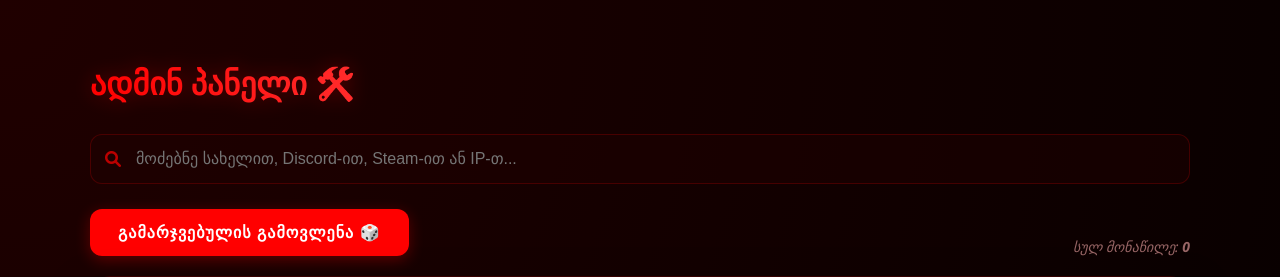
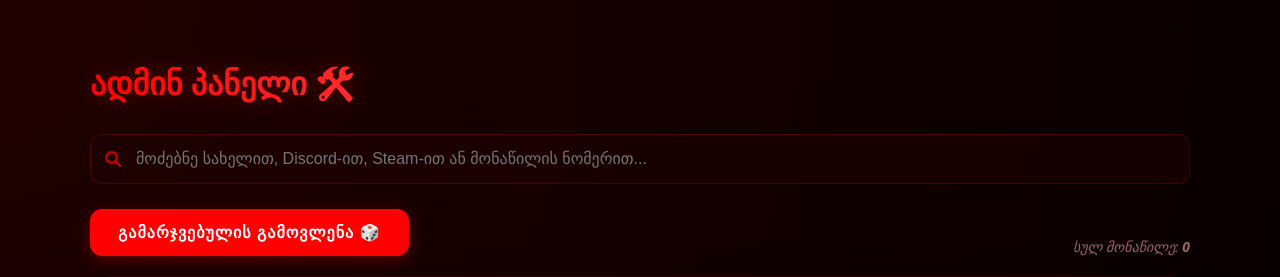
Before and after one commit to zukaabashidze/Giveaway-V0.7, a Flask app: template templates/admin.html in a window 1280 px wide. Shown: the top 277 px of the page. Run offline with Flask 3, Linux system fonts and the light colour scheme; the template is opened without the code that fills it, so the values that code supplies are empty.

Commit message:
Update admin.html

```diff
--- a/templates/admin.html
+++ b/templates/admin.html
@@ -226,7 +226,7 @@
 
         <div class="search-wrapper">
             <i class="fas fa-search search-icon"></i>
-            <input type="text" id="searchInput" onkeyup="searchTable()" placeholder="მოძებნე სახელით, Discord-ით, Steam-ით ან IP-თ...">
+            <input type="text" id="searchInput" onkeyup="searchTable()" placeholder="მოძებნე სახელით, Discord-ით, Steam-ით ან მონაწილის ნომერით...">
         </div>
 
         <div style="display: flex; justify-content: space-between; align-items: flex-end;">
```
